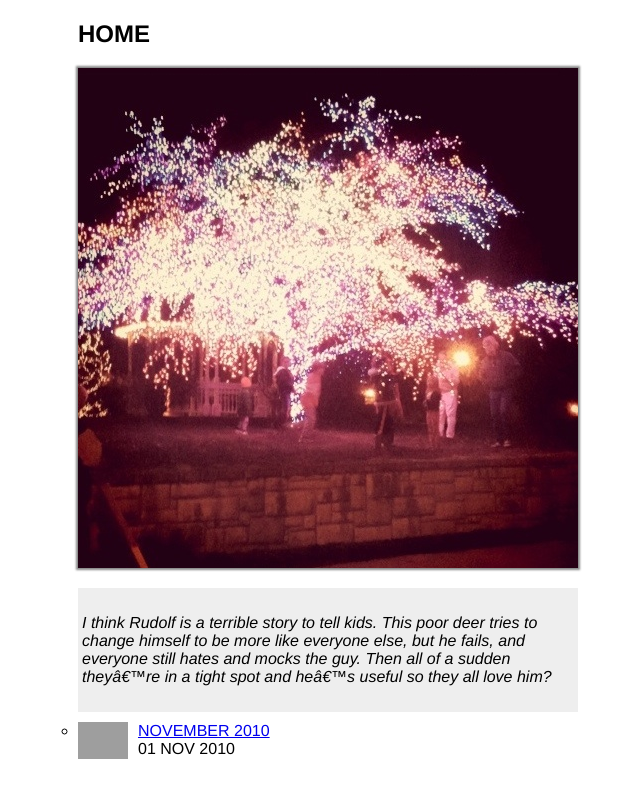
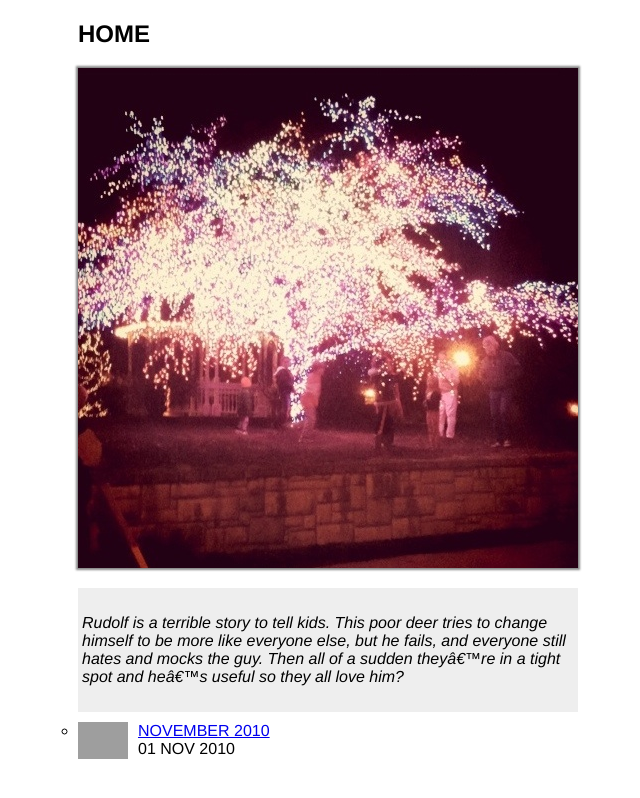
Before and after one commit to catsby/ctshryock.github.com, a Jekyll site: the page built from index.md, in a window 1280 px wide. Shown: the top 798 px of the page, without its empty margins (312-952 px from the left). Built offline with Jekyll 4.4.1, drawn with Linux system fonts in a browser that asks for light colours; grey boxes are pictures that could not be loaded.

```diff
--- a/index.md
+++ b/index.md
@@ -8,7 +8,7 @@ image: magic_tree.JPG
 
 <img id="main-image" src="/images/{{page.image}}" width="500"  />
 
-> I think Rudolf is a terrible story to tell kids.  This poor deer tries to change himself to be more like everyone else, but he fails, and everyone still hates and mocks the guy.  Then all of a sudden they're in a tight spot and he's useful so they all love him?
+> Rudolf is a terrible story to tell kids.  This poor deer tries to change himself to be more like everyone else, but he fails, and everyone still hates and mocks the guy.  Then all of a sudden they're in a tight spot and he's useful so they all love him?
 
 
 <ul>
```
Also changed, not shown: _posts/2010-11-01-november.md (+1 -1 lines).
